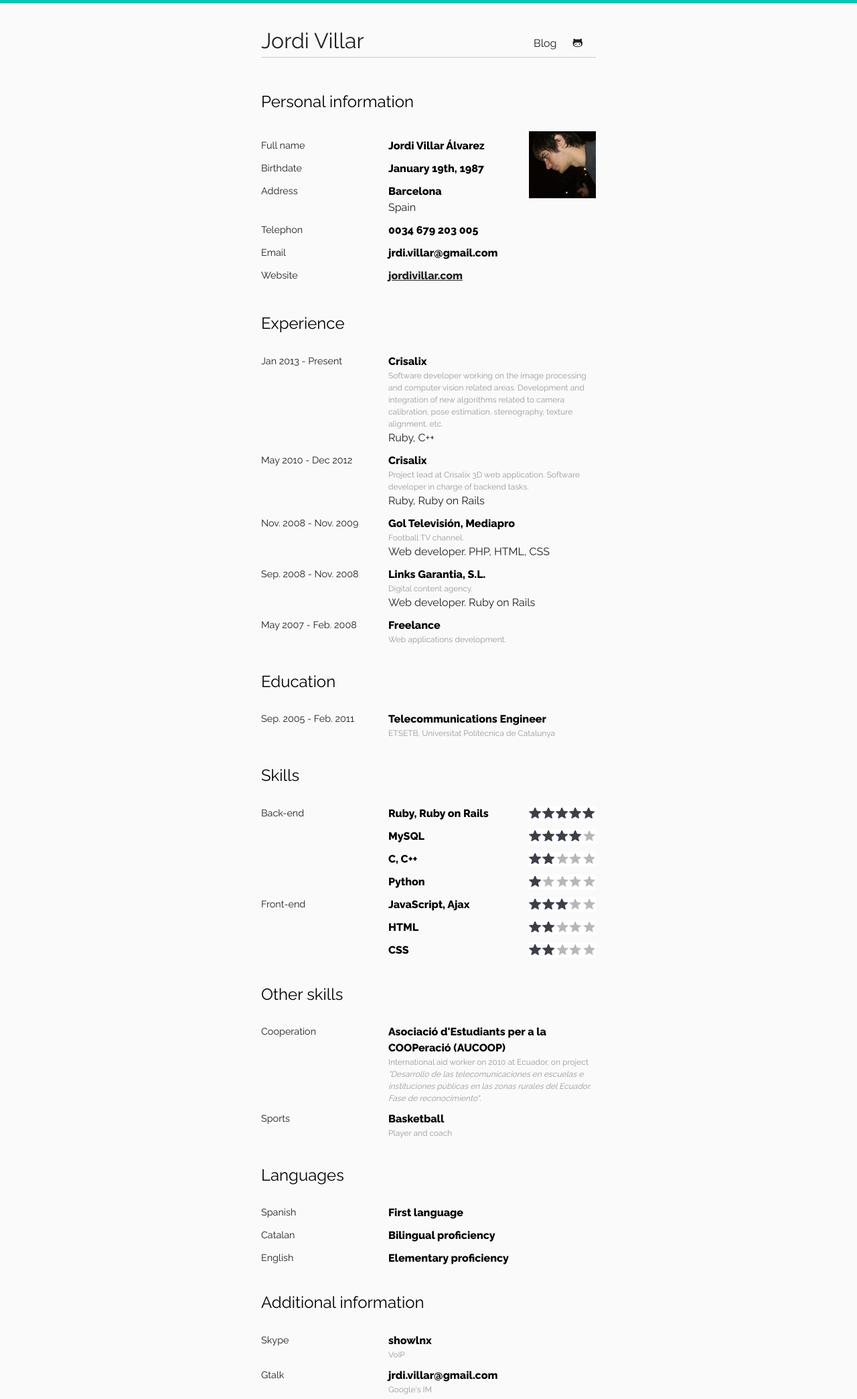
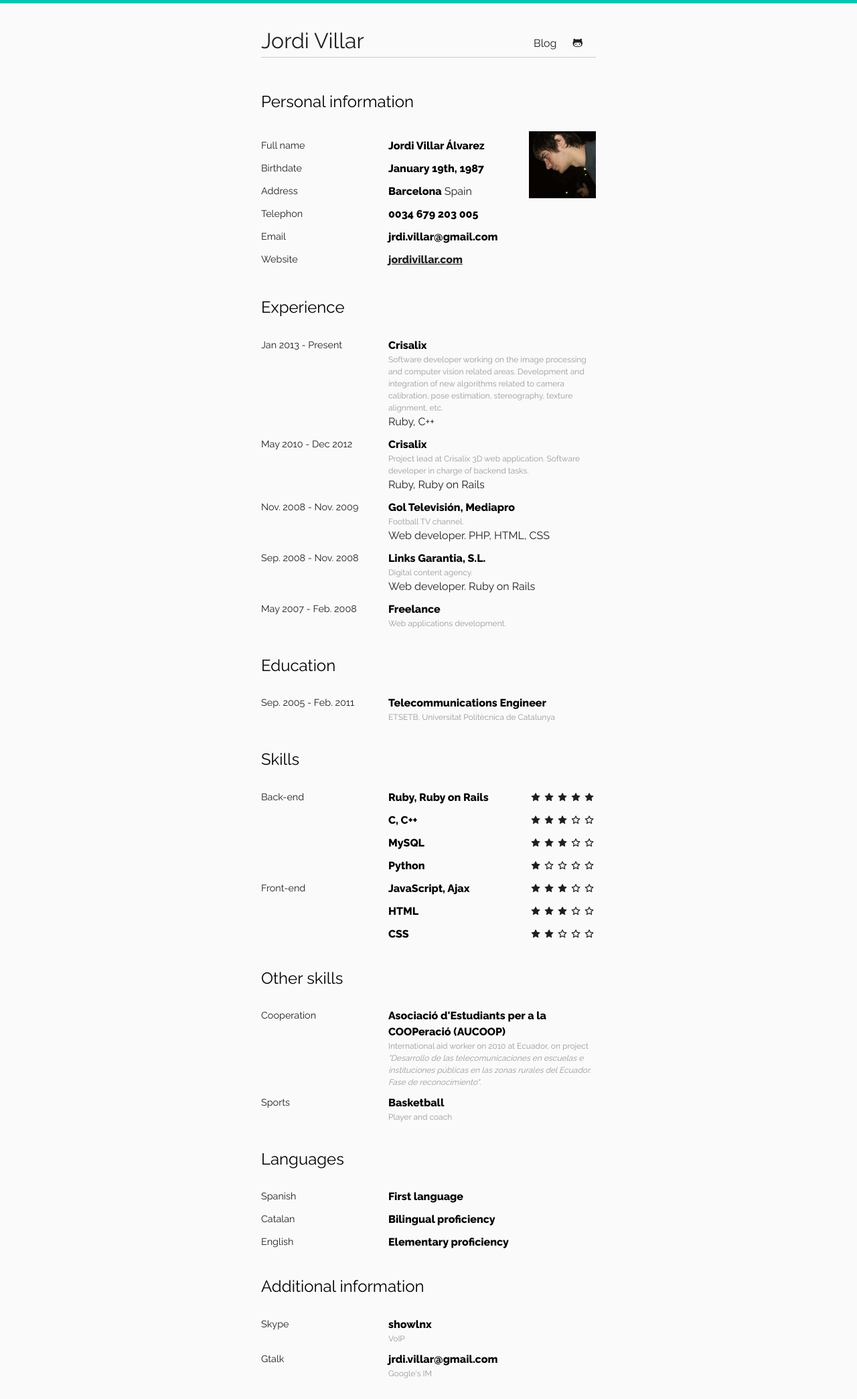
Before and after one commit to jrdi/jrdi.github.com, a Jekyll site: the page built from cv/index.html, in a window 1280 px wide. Shown: the whole page at 67% size. Built offline with Jekyll 4.4.1, drawn with Linux system fonts in a browser that asks for light colours; Markdown is read by kramdown in place of the engine named in the settings; after the commit the page ends 2065 px from its top, so only the background shows below that.

Commit message:
add stars

```diff
--- a/css/main.css
+++ b/css/main.css
@@ -148,26 +148,10 @@ div.post span.extra {
   font-size: 0.9em;
 }
 .hresume ul li strong {
-  display: block;
   color: #000;
 }
-.hresume ul li .five_stars {
-  background: url(/images/5-stars.jpg) center right no-repeat;
-}
-.hresume ul li .four_stars {
-  background: url(/images/4-stars.jpg) center right no-repeat;
-}
-.hresume ul li .three_stars {
-  background: url(/images/3-stars.jpg) center right no-repeat;
-}
-.hresume ul li .two_stars {
-  background: url(/images/2-stars.jpg) center right no-repeat;
-}
-.hresume ul li .one_stars {
-  background: url(/images/1-stars.jpg) center right no-repeat;
-}
-.hresume ul li .zero_stars {
-  background: url(/images/0-stars.jpg) center right no-repeat;
+.hresume ul li .skills {
+  float: right;
 }
 .hresume ul li small {
   display: block;
--- a/cv/index.html
+++ b/cv/index.html
@@ -53,30 +53,79 @@ title: Curriculum vitae
 
   <h2 class='subcontent'>Skills</h2>
   <ul>
-    <li><span>Back-end</span><strong class="skill five_stars">Ruby, Ruby on Rails</strong></li>
-    <li><strong class="skill four_stars">MySQL</strong></li>
-    <li><strong class="skill two_stars">C, C++</strong></li>
-    <li><strong class="skill one_stars">Python</strong></li>
-    <li><span>Front-end</span><strong class="skill three_stars">JavaScript, Ajax</strong></li>
-    <li><strong class="skill two_stars">HTML</strong></li>
-    <li><strong class="skill two_stars">CSS</strong></li>
+    <li>
+      <span>Back-end</span><strong>Ruby, Ruby on Rails</strong>
+      <i class="skills icon-star"></i>
+      <i class="skills icon-star"></i>
+      <i class="skills icon-star"></i>
+      <i class="skills icon-star"></i>
+      <i class="skills icon-star"></i>
+    </li>
+    <li>
+      <strong>C, C++</strong>
+      <i class="skills icon-star-empty"></i>
+      <i class="skills icon-star-empty"></i>
+      <i class="skills icon-star"></i>
+      <i class="skills icon-star"></i>
+      <i class="skills icon-star"></i>
+    </li>
+    <li>
+      <strong>MySQL</strong>
+      <i class="skills icon-star-empty"></i>
+      <i class="skills icon-star-empty"></i>
+      <i class="skills icon-star"></i>
+      <i class="skills icon-star"></i>
+      <i class="skills icon-star"></i>
+    </li>
+    <li>
+      <strong>Python</strong>
+      <i class="skills icon-star-empty"></i>
+      <i class="skills icon-star-empty"></i>
+      <i class="skills icon-star-empty"></i>
+      <i class="skills icon-star-empty"></i>
+      <i class="skills icon-star"></i>
+    </li>
+    <li>
+      <span>Front-end</span><strong>JavaScript, Ajax</strong>
+      <i class="skills icon-star-empty"></i>
+      <i class="skills icon-star-empty"></i>
+      <i class="skills icon-star"></i>
+      <i class="skills icon-star"></i>
+      <i class="skills icon-star"></i>
+    </li>
+    <li>
+      <strong>HTML</strong>
+      <i class="skills icon-star-empty"></i>
+      <i class="skills icon-star-empty"></i>
+      <i class="skills icon-star"></i>
+      <i class="skills icon-star"></i>
+      <i class="skills icon-star"></i>
+    </li>
+    <li>
+      <strong>CSS</strong>
+      <i class="skills icon-star-empty"></i>
+      <i class="skills icon-star-empty"></i>
+      <i class="skills icon-star-empty"></i>
+      <i class="skills icon-star"></i>
+      <i class="skills icon-star"></i>
+    </li>
   </ul>
 
   <h2 class='subcontent'>Other skills</h2>
   <ul>
-    <li><span class="skill">Cooperation</span><strong>Asociació d'Estudiants per a la COOPeració (AUCOOP)</strong>
+    <li><span>Cooperation</span><strong>Asociació d'Estudiants per a la COOPeració (AUCOOP)</strong>
     <small>International aid worker on 2010 at Ecuador, on project <em>"Desarrollo de las telecomunicaciones en escuelas e instituciones públicas en las zonas rurales del Ecuador. Fase de reconocimiento"</em>.</small></li>
-    <li><span class="skill">Sports</span><strong>Basketball</strong>
+    <li><span>Sports</span><strong>Basketball</strong>
     <small>Player and coach</small></li>
   </ul>
 
   <h2 class='subcontent'>Languages</h2>
   <ul>
-    <li><span class="skill">Spanish</span>
+    <li><span>Spanish</span>
     <strong>First language</strong></li>
-    <li><span class="skill">Catalan</span>
+    <li><span>Catalan</span>
     <strong>Bilingual proficiency</strong></li>
-    <li><span class="skill">English</span>
+    <li><span>English</span>
     <strong>Elementary proficiency</strong>
   </ul>
 
```
